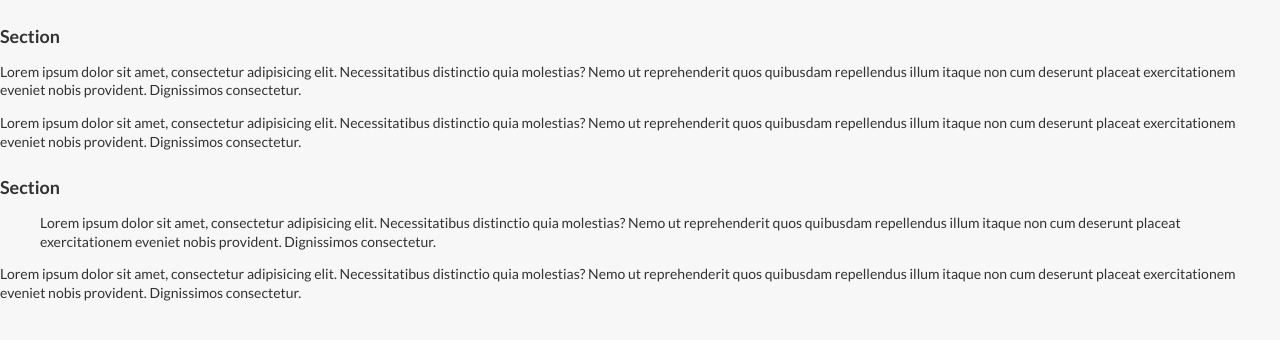
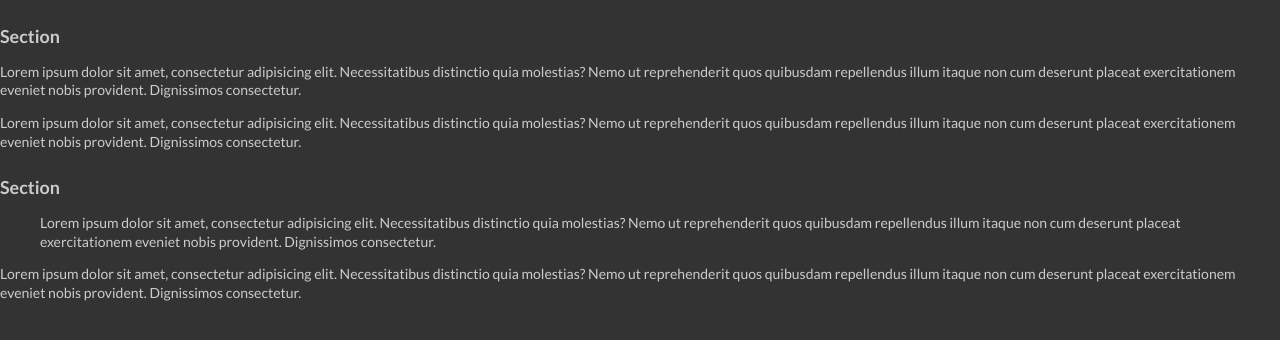
Before and after one commit to kutsch5000/day-and-night, a plain HTML site: page index.html in a window 1280 px wide. Drawn offline with nearby package versions, Linux system fonts and the light colour scheme.

Commit message:
Version 2

```diff
--- a/css/styles.css
+++ b/css/styles.css
@@ -0,0 +1,9 @@
+.day {
+  background: #fff;
+  color: #333;
+}
+
+.night{
+	background: #333;
+	color: #ccc;
+}
--- a/index.html
+++ b/index.html
@@ -14,7 +14,7 @@
 
 </head>
 
-<body>
+<body class="day">
 
 <h3>Section</h3>
 
--- a/js/scripts.js
+++ b/js/scripts.js
@@ -2,3 +2,12 @@ var date= new Date();
 var current_hour= date.getHours();
 
 console.log(current_hour);
+
+//If Night time
+//Remove 'day' class
+//Add 'night' class
+
+if (current_hour >= 17){
+	$('body').removeClass('day');
+	$('body').addClass('night');
+};
```
